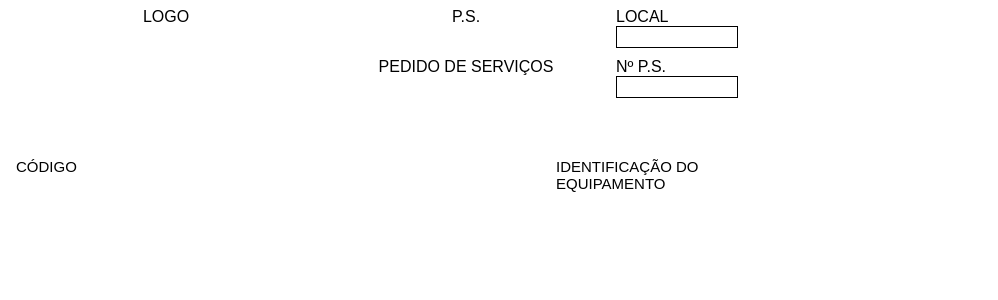
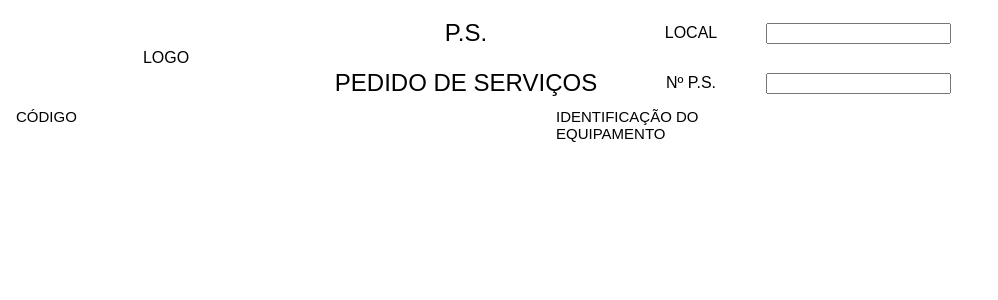
Before and after one commit to rocjard/angular-project, an Angular app in the folder myApp/: page / in a window 1280 px wide. Shown: the top 300 px of the page, without its empty margins (0-998 px from the left). Built offline with nearby package versions, Linux system fonts and the light colour scheme.

Commit message:
conseguindo alinhar os objetos mas ainda não conseguindo colocar borda da maneira correta

```diff
--- a/myApp/src/app/ps/ps.component.html
+++ b/myApp/src/app/ps/ps.component.html
@@ -11,8 +11,10 @@
         <div class="logo">LOGO</div>
         <div class="PS">P.S.</div>
         <div class="PEDIDO">PEDIDO DE SERVIÇOS</div>
-        <div class="LOCAL">LOCAL<div class="box1"></div></div>
-        <div class="NPS">Nº P.S.<div class="box1"></div></div>
+        <div class="LOCAL">LOCAL</div>
+        <div class="inputlocal"><input type="text"></div>
+        <div class="NPS">Nº P.S.</div>
+        <div class="inputnps"><input type="text"></div>
      </div>
      <div class="identificacao">
         <div class="CODIGO">CÓDIGO</div>
--- a/myApp/src/app/ps/ps.component.scss
+++ b/myApp/src/app/ps/ps.component.scss
@@ -1,38 +1,61 @@
 .cabecalho {
     font-family: Arial, sans-serif;
-    display: grid;
-    grid-template-columns: repeat(3, 300px);
-    grid-template-rows: repeat(3, 50px);
+    display: inline-grid;
+    grid-template-columns: 300px 300px 150px 150px;
+    grid-template-rows: 50px 50px;
 }
 
 .logo {
-    text-align: center;
-    grid-column-start: 1;
-    grid-column-end: 1;
-    grid-row-start: 1;
-    grid-row-end: 2;
+    font-family: Arial, sans-serif;
+    place-self: center;
+    grid-column: 1 / 2;
+    grid-row: 1 / 3;
 }
+
 .PS {
-    text-align: center;
-    grid-column-start: 2;
-    grid-column-end: 2;
-    grid-row-start: 1;
-    grid-row-end: 1;
+    font-size: 24px;
+    place-self: center;
+    grid-column: 2 / 3;
+    grid-row: 1 / 2;
 }
 
 .PEDIDO {
-    text-align: center;
-    grid-column-start: 2;
-    grid-column-end: 2;
-    grid-row-start: 2;
-    grid-row-end: 2;
+    font-size: 24px;
+    place-self: center;
+    grid-column: 2 / 3;
+    grid-row-start: 2 / 3;
 }
 
 .LOCAL {
-    grid-column-start: 3;
-    grid-column-end: 3;
-    grid-row-start: 1;
-    grid-row-end: 1;
+    place-self: center;
+    grid-column: 3 / 4;
+    grid-row: 1 / 2;
+}
+
+.inputlocal {
+    place-self: center;
+    grid-column: 4 / 5;
+    grid-row: 1 / 2;
+    width: 100%;
+    //padding: 12px 20px;
+    //margin: 8px 0;
+    //box-sizing: border-box;
+}
+
+.NPS {
+    place-self: center;
+    grid-column: 3 / 4;
+    grid-row: 2 / 3;
+}
+
+.inputnps {
+    place-self: center;
+    grid-column: 4 / 5;
+    grid-row: 2 / 3;
+    width: 100%;
+    //padding: 12px 20px;
+    //margin: 8px 0;
+    //box-sizing: border-box;
 }
 
 .box1 {
@@ -42,12 +65,7 @@
     margin: 0px;
 }
 
-.NPS {
-    grid-column-start: 3;
-    grid-column-end: 3;
-    grid-row-start: 2;
-    grid-row-end: 2;
-}
+
 
 .identificacao {
     font-family: Arial, sans-serif;
```
